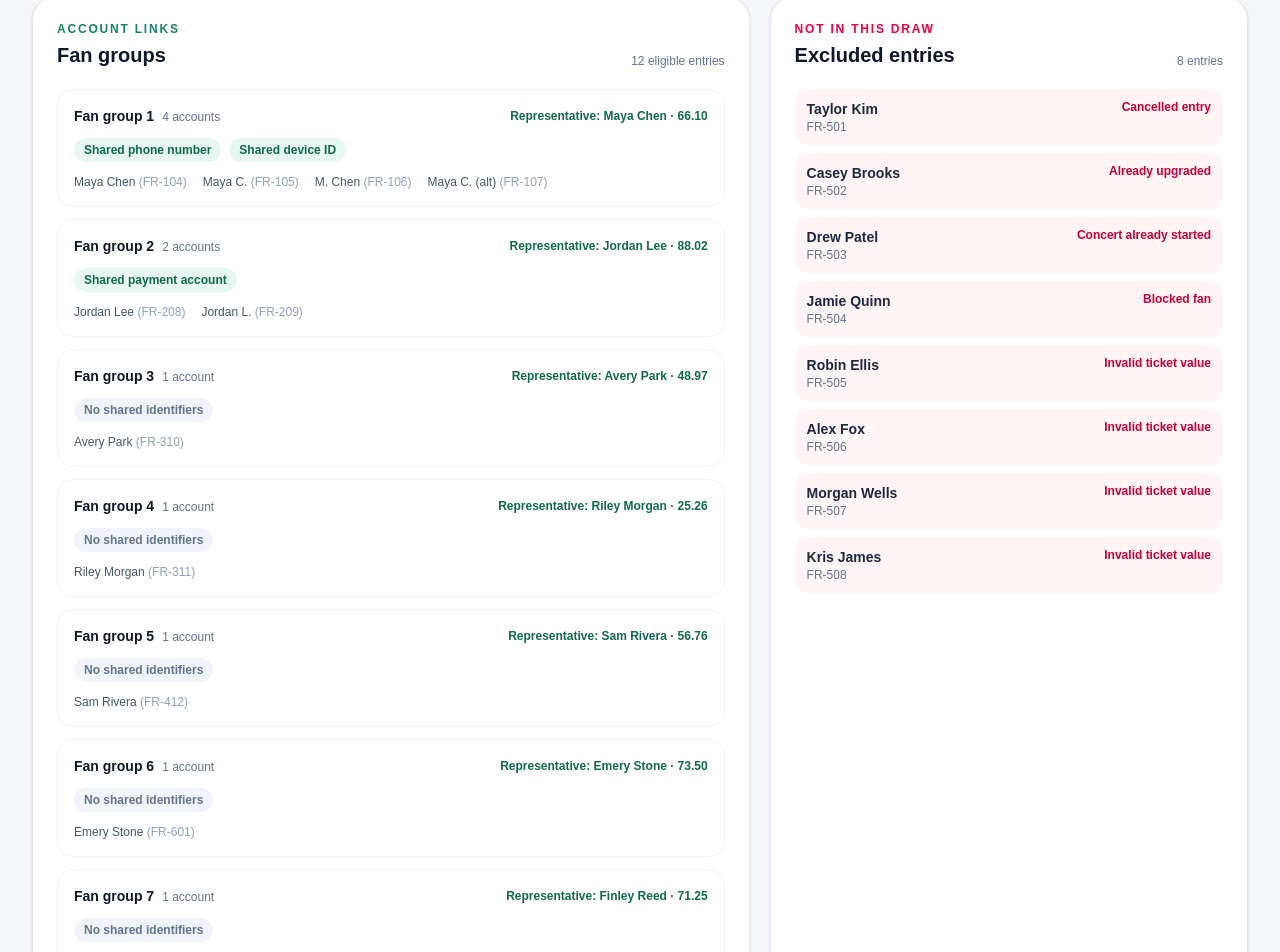
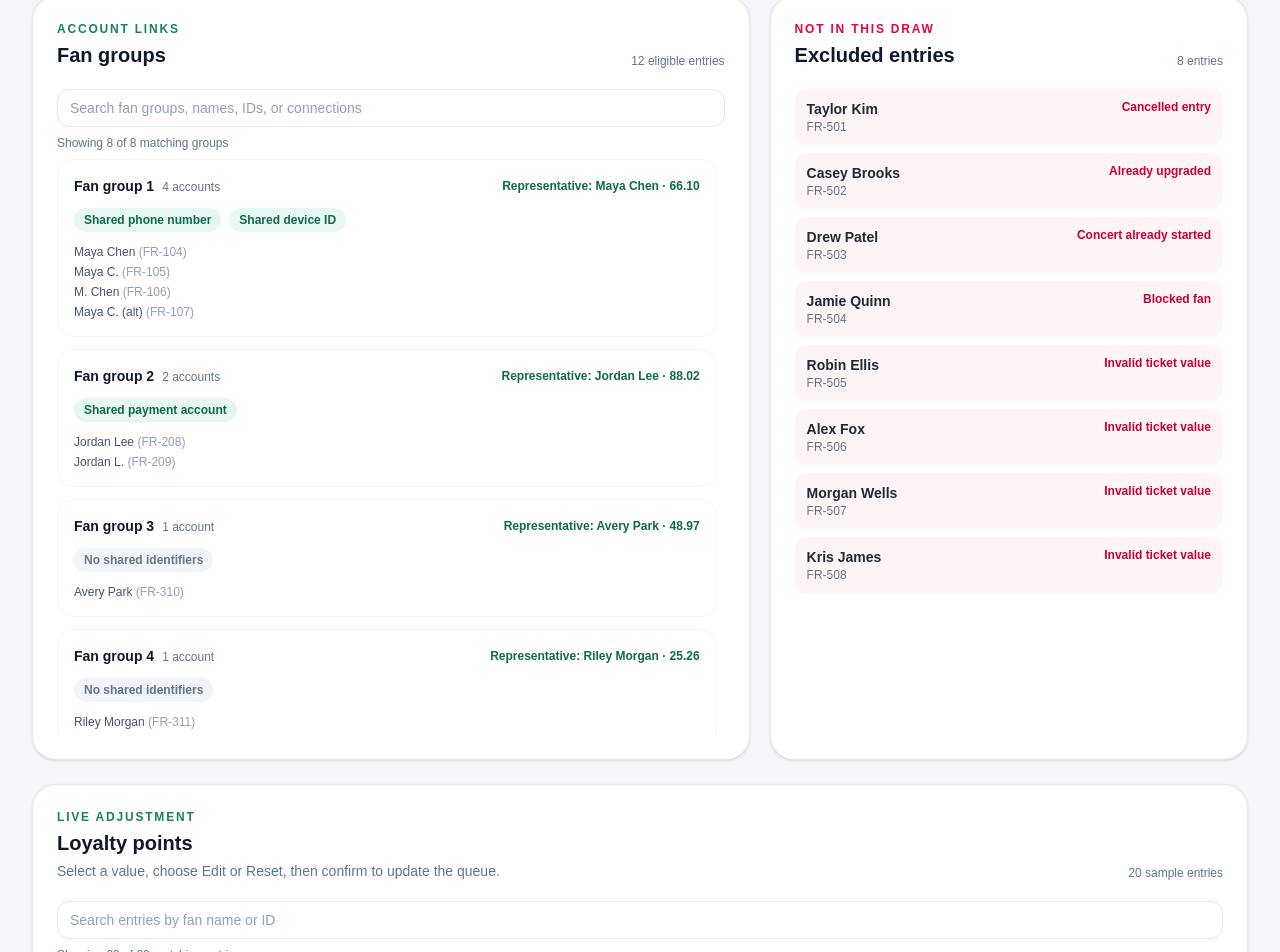
Before and after one commit to oOKaragaOo/front-row-upgrade, a Next.js app: page / in a window 1280 px wide. Shown: the part 916-1868 px from the top of the page. Built offline with nearby package versions, Linux system fonts and the light colour scheme.

Commit message:
feat(ui): handle large fan and entry lists

```diff
--- a/src/ui/FrontRowUpgradeQueue.tsx
+++ b/src/ui/FrontRowUpgradeQueue.tsx
@@ -1,6 +1,6 @@
 "use client";
 
-import { useMemo, useState } from "react";
+import { useDeferredValue, useMemo, useState } from "react";
 import { buildFrontRowUpgradeQueue } from "../buildFrontRowUpgradeQueue";
 import { DEFAULT_NOW_ISO, SAMPLE_ENTRIES } from "../sampleEntries";
 import type { ScoringMode } from "../core/config";
@@ -12,6 +12,8 @@ const MODE_OPTIONS: { value: ScoringMode; label: string }[] = [
   { value: "vipHour", label: "VIP Hour" },
   { value: "fairQueue", label: "Fair Queue Mode" },
 ];
+const DISPLAY_BATCH_SIZE = 100;
+const GROUP_MEMBER_DISPLAY_LIMIT = 50;
 
 function formatTime(date: Date): string {
   return new Intl.DateTimeFormat("en", {
@@ -38,11 +40,43 @@ export default function FrontRowUpgradeQueue() {
   const [activeLoyaltyActions, setActiveLoyaltyActions] = useState<string | null>(null);
   const [editingLoyaltyEntryId, setEditingLoyaltyEntryId] = useState<string | null>(null);
   const [draftLoyaltyPoints, setDraftLoyaltyPoints] = useState("");
+  const [fanGroupSearch, setFanGroupSearch] = useState("");
+  const [visibleFanGroupCount, setVisibleFanGroupCount] = useState(DISPLAY_BATCH_SIZE);
+  const [entrySearch, setEntrySearch] = useState("");
+  const [visibleEntryCount, setVisibleEntryCount] = useState(DISPLAY_BATCH_SIZE);
 
   const result = useMemo(
     () => buildFrontRowUpgradeQueue(entries, now, mode),
     [entries, now, mode],
   );
+  const deferredFanGroupSearch = useDeferredValue(fanGroupSearch.trim().toLocaleLowerCase());
+  const deferredEntrySearch = useDeferredValue(entrySearch.trim().toLocaleLowerCase());
+  const filteredFanGroups = useMemo(() => {
+    if (deferredFanGroupSearch === "") {
+      return result.fanGroups;
+    }
+
+    return result.fanGroups.filter((group) =>
+      group.id.toLocaleLowerCase().includes(deferredFanGroupSearch) ||
+      group.connectionReasons.some((reason) =>
+        reason.toLocaleLowerCase().includes(deferredFanGroupSearch),
+      ) ||
+      group.entries.some((entry) =>
+        entry.fanName.toLocaleLowerCase().includes(deferredFanGroupSearch) ||
+        entry.id.toLocaleLowerCase().includes(deferredFanGroupSearch),
+      ),
+    );
+  }, [deferredFanGroupSearch, result.fanGroups]);
+  const filteredEntries = useMemo(() => {
+    if (deferredEntrySearch === "") {
+      return entries;
+    }
+
+    return entries.filter((entry) =>
+      entry.fanName.toLocaleLowerCase().includes(deferredEntrySearch) ||
+      entry.id.toLocaleLowerCase().includes(deferredEntrySearch),
+    );
+  }, [deferredEntrySearch, entries]);
 
   function moveTimeForward(minutes: number) {
     setNow((currentTime) => new Date(currentTime.getTime() + minutes * 60_000));
@@ -355,15 +389,41 @@ export default function FrontRowUpgradeQueue() {
                 {eligibleCount} eligible entries
               </span>
             </div>
-            <div className="space-y-3">
-              {result.fanGroups.map((group, index) => (
+            <label className="mb-2 block">
+              <span className="sr-only">Search fan groups by name, entry ID, or connection</span>
+              <input
+                className="w-full rounded-xl border border-slate-200 bg-white px-3 py-2 text-sm text-slate-800 placeholder:text-slate-400 focus:border-[#168363] focus:outline-none focus:ring-2 focus:ring-[#b9f3df]"
+                onChange={(event) => {
+                  setFanGroupSearch(event.target.value);
+                  setVisibleFanGroupCount(DISPLAY_BATCH_SIZE);
+                }}
+                placeholder="Search fan groups, names, IDs, or connections"
+                type="search"
+                value={fanGroupSearch}
+              />
+            </label>
+            <p aria-live="polite" className="mb-2 text-xs text-slate-500">
+              Showing {Math.min(visibleFanGroupCount, filteredFanGroups.length)} of {filteredFanGroups.length} matching groups
+            </p>
+            <div className="max-h-[36rem] space-y-3 overflow-y-auto overscroll-contain pr-2">
+              {filteredFanGroups.length > 0 ? (
+                filteredFanGroups.slice(0, visibleFanGroupCount).map((group) => {
+                  const matchingMembers = deferredFanGroupSearch
+                    ? group.entries.filter((entry) =>
+                        entry.fanName.toLocaleLowerCase().includes(deferredFanGroupSearch) ||
+                        entry.id.toLocaleLowerCase().includes(deferredFanGroupSearch),
+                      )
+                    : group.entries;
+                  const visibleMembers = matchingMembers.slice(0, GROUP_MEMBER_DISPLAY_LIMIT);
+
+                  return (
                     <article
                       className="rounded-2xl border border-slate-100 p-4"
                       key={group.id}
                     >
                       <div className="flex flex-wrap items-center justify-between gap-2">
                         <p className="text-sm font-bold text-slate-900">
-                      Fan group {index + 1}
+                          Fan group {group.id.replace("fan-group-", "")}
                           <span className="ml-2 text-xs font-medium text-slate-500">
                             {group.entries.length} {group.entries.length === 1 ? "account" : "accounts"}
                           </span>
@@ -390,16 +450,42 @@ export default function FrontRowUpgradeQueue() {
                           </span>
                         )}
                       </div>
-                  <ul className="mt-3 flex flex-wrap gap-x-4 gap-y-1 text-xs text-slate-600">
-                    {group.entries.map((entry) => (
+                      {visibleMembers.length > 0 ? (
+                        <ul className="mt-3 max-h-36 space-y-1 overflow-y-auto pr-1 text-xs text-slate-600">
+                          {visibleMembers.map((entry) => (
                             <li key={entry.id}>
                               {entry.fanName} <span className="text-slate-400">({entry.id})</span>
                             </li>
                           ))}
                         </ul>
+                      ) : (
+                        <p className="mt-3 text-xs text-slate-500">
+                          No member names or IDs match this search.
+                        </p>
+                      )}
+                      {matchingMembers.length > visibleMembers.length && (
+                        <p className="mt-2 text-xs text-slate-500">
+                          Showing {visibleMembers.length} of {matchingMembers.length} matching members. Search to narrow the list.
+                        </p>
+                      )}
                     </article>
-              ))}
+                  );
+                })
+              ) : (
+                <p className="rounded-xl bg-slate-50 p-4 text-sm text-slate-500">
+                  No fan groups match this search.
+                </p>
+              )}
             </div>
+            {visibleFanGroupCount < filteredFanGroups.length && (
+              <button
+                className="mt-3 w-full rounded-xl border border-slate-200 px-3 py-2 text-sm font-semibold text-slate-600 hover:border-[#168363] hover:text-[#12694f] focus-visible:outline-2 focus-visible:outline-offset-2 focus-visible:outline-[#168363]"
+                onClick={() => setVisibleFanGroupCount((count) => count + DISPLAY_BATCH_SIZE)}
+                type="button"
+              >
+                Show {Math.min(DISPLAY_BATCH_SIZE, filteredFanGroups.length - visibleFanGroupCount)} more groups
+              </button>
+            )}
           </section>
 
           <section className="rounded-3xl border border-slate-200 bg-white p-5 shadow-sm sm:p-6">
@@ -454,9 +540,25 @@ export default function FrontRowUpgradeQueue() {
               {entries.length} sample entries
             </span>
           </div>
-          <div className="overflow-x-auto">
+          <label className="mb-2 block">
+            <span className="sr-only">Search entries by fan name or entry ID</span>
+            <input
+              className="w-full rounded-xl border border-slate-200 bg-white px-3 py-2 text-sm text-slate-800 placeholder:text-slate-400 focus:border-[#168363] focus:outline-none focus:ring-2 focus:ring-[#b9f3df]"
+              onChange={(event) => {
+                setEntrySearch(event.target.value);
+                setVisibleEntryCount(DISPLAY_BATCH_SIZE);
+              }}
+              placeholder="Search entries by fan name or ID"
+              type="search"
+              value={entrySearch}
+            />
+          </label>
+          <p aria-live="polite" className="mb-2 text-xs text-slate-500">
+            Showing {Math.min(visibleEntryCount, filteredEntries.length)} of {filteredEntries.length} matching entries
+          </p>
+          <div className="max-h-[32rem] overflow-auto overscroll-contain">
             <table className="w-full min-w-[520px] border-collapse text-left">
-              <thead>
+              <thead className="sticky top-0 z-10 bg-white">
                 <tr className="border-b border-slate-100 text-xs uppercase tracking-wide text-slate-500">
                   <th className="pb-3 pr-4 font-bold">Fan</th>
                   <th className="pb-3 pr-4 font-bold">Entry</th>
@@ -464,7 +566,7 @@ export default function FrontRowUpgradeQueue() {
                 </tr>
               </thead>
               <tbody>
-                {entries.map((entry) => (
+                {filteredEntries.length > 0 ? filteredEntries.slice(0, visibleEntryCount).map((entry) => (
                   <tr className="border-b border-slate-50 last:border-0" key={entry.id}>
                     <td className="py-2.5 pr-4 text-sm font-semibold text-slate-800">
                       {entry.fanName}
@@ -547,9 +649,24 @@ export default function FrontRowUpgradeQueue() {
                       </div>
                     </td>
                   </tr>
-                ))}
+                )) : (
+                  <tr>
+                    <td className="py-4 text-sm text-slate-500" colSpan={3}>
+                      No entries match this search.
+                    </td>
+                  </tr>
+                )}
               </tbody>
             </table>
+            {visibleEntryCount < filteredEntries.length && (
+              <button
+                className="my-3 w-full rounded-xl border border-slate-200 px-3 py-2 text-sm font-semibold text-slate-600 hover:border-[#168363] hover:text-[#12694f] focus-visible:outline-2 focus-visible:outline-offset-2 focus-visible:outline-[#168363]"
+                onClick={() => setVisibleEntryCount((count) => count + DISPLAY_BATCH_SIZE)}
+                type="button"
+              >
+                Show {Math.min(DISPLAY_BATCH_SIZE, filteredEntries.length - visibleEntryCount)} more entries
+              </button>
+            )}
           </div>
         </section>
 
```
Lines whose indentation alone changed are shown as unchanged.
